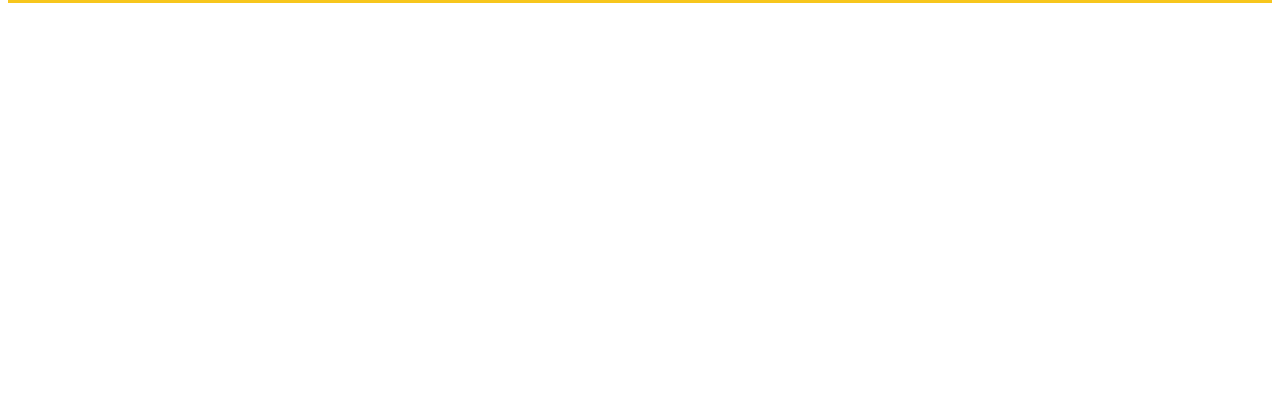
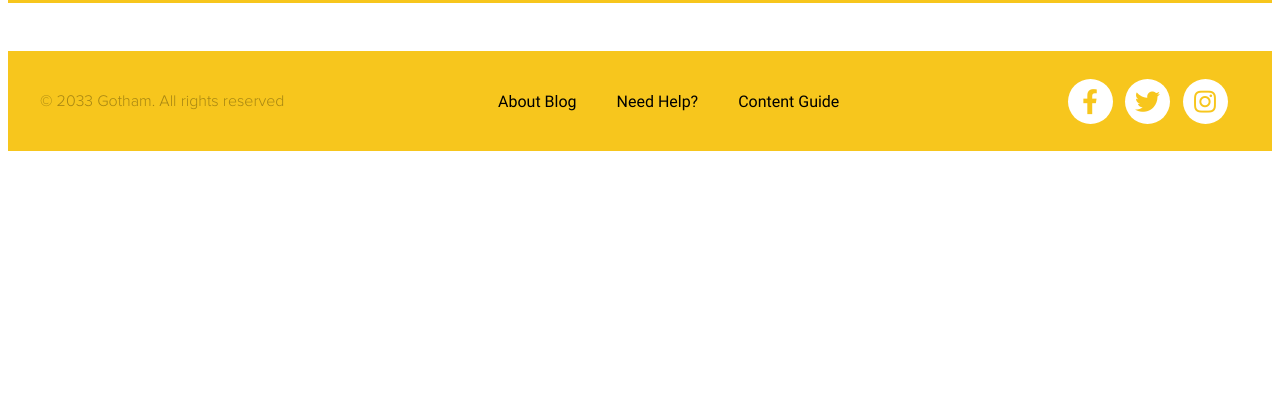
Before and after one commit to chrisdav6/gotham-site, a PHP site: page / in a window 1280 px wide. Shown: the part 358-778 px from the top of the page. Run offline with PHP 8.4, Linux system fonts and the light colour scheme; some libraries are stand-ins or nearby versions.

Commit message:
Gotham Part2 - Footer

```diff
--- a/css/styles.css
+++ b/css/styles.css
@@ -22,7 +22,7 @@
 }
 
 .container {
-  max-width: 1170px;
+  max-width: 1300px;
   height: 100%;
   margin: 0 auto;
   padding: 0 2em;
@@ -65,6 +65,86 @@
   margin-left: 1em;
 }
 
+/******FOOTER******/
+
+
+.pageFooter {
+  background: #f7c61d;
+  padding: 1.5em 0;
+  margin-top: 3em;
+}
+
+.pageFooter .container {
+  display: flex;
+  align-items: center;
+}
+
+.copy {
+  font-family: Proxnova-Light;
+  color: #a78613;
+  flex-grow: 1;
+}
+
+.footer-nav {
+  flex-grow: .35;
+}
+
+.footer-nav li {
+  display: inline-block;
+}
+
+.footer-nav a {
+  text-decoration: none;
+  color: #000;
+  padding: .5em 1.125em;
+  transition: color .3s;
+}
+
+.footer-nav a:hover {
+  color: #fff;
+}
+
+.social {
+  display: flex;
+  flex-grow: 1;
+  justify-content: flex-end;
+}
+
+.social a {
+  display: flex;
+  align-items: center;
+  justify-content: center;
+  text-decoration: none;
+  width: 45px;
+  height: 45px;
+  border-radius: 50%;
+  background: #fff;
+  color: #f7c61d;
+  margin-right: .5em;
+  font-size: 25px;
+  position: relative;
+  top: 0;
+  transition: .3s;
+}
+
+.fb:hover {
+  top: -3px;
+  color: #3C5A99;
+  background: #fff;
+}
+
+.tw:hover {
+  top: -3px;
+  color: #26a7de;
+  background: #fff;
+}
+
+.ig:hover {
+  top: -3px;
+  color: #5851DB;
+  background: #fff;
+}
+
 /******MEDIA QUERIES******/
 @media(max-width:1000px) {
   .pageHeader {
@@ -92,6 +172,14 @@
   .right {
     order: 2;
     margin: 0 2em 0 2em;
+  }
+
+  .pageFooter .container {
+    flex-direction: column;
+  }
+
+  .footer-nav {
+    margin: 1.5em 0;
   }
 }
 
@@ -125,4 +213,12 @@
   .pageHeader a {
     padding: .35em 5em;
   }
+
+  .footer-nav li {
+    display: block;
+    text-align: center;
+    padding: 1em 0;
+  }
+
+  .footer-nav a {}
 }
--- a/index.html
+++ b/index.html
@@ -5,6 +5,9 @@
   <meta charset="UTF-8">
   <meta name="viewport" content="width=device-width, initial-scale=1.0">
   <meta http-equiv="X-UA-Compatible" content="ie=edge">
+  <!-- Font Awesome -->
+  <link rel="stylesheet" href="https://cdnjs.cloudflare.com/ajax/libs/font-awesome/5.11.2/css/all.min.css">
+  <!-- Styles -->
   <link rel="stylesheet" href="./css/reset.css">
   <link rel="stylesheet" href="./css/styles.css">
   <title>Gotham</title>
@@ -42,7 +45,21 @@
   </aside>
 
   <footer class="pageFooter">
-
+    <div class="container">
+      <p class="copy">© 2033 Gotham. All rights reserved</p>
+      <nav class="footer-nav">
+        <ul>
+          <li><a href="#">About Blog</a></li>
+          <li><a href="#">Need Help?</a></li>
+          <li><a href="#">Content Guide</a></li>
+        </ul>
+      </nav>
+      <div class="social">
+        <a href="#" class="fb"><i class="fab fa-facebook-f"></i></a>
+        <a href="#" class="tw"><i class="fab fa-twitter"></i></a>
+        <a href="#" class="ig"><i class="fab fa-instagram"></i></a>
+      </div>
+    </div>
   </footer>
 </body>
 
```
